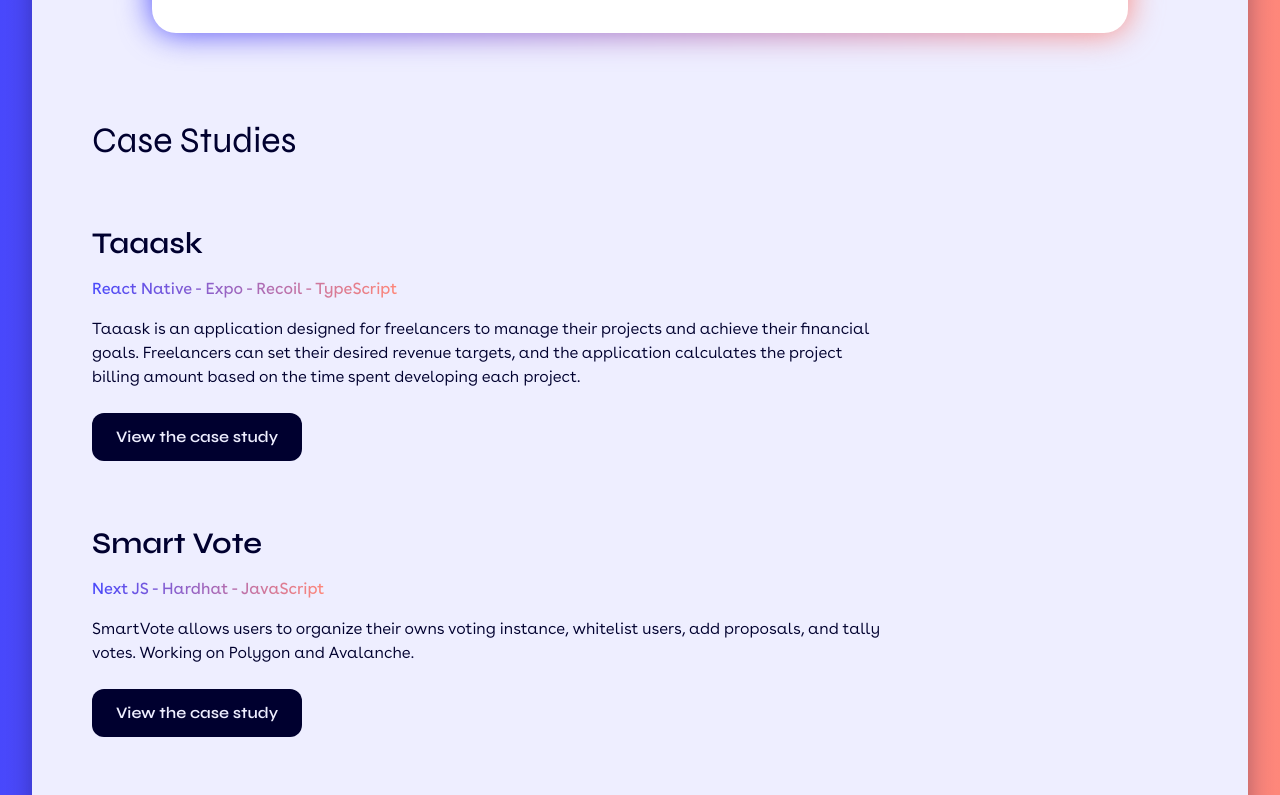
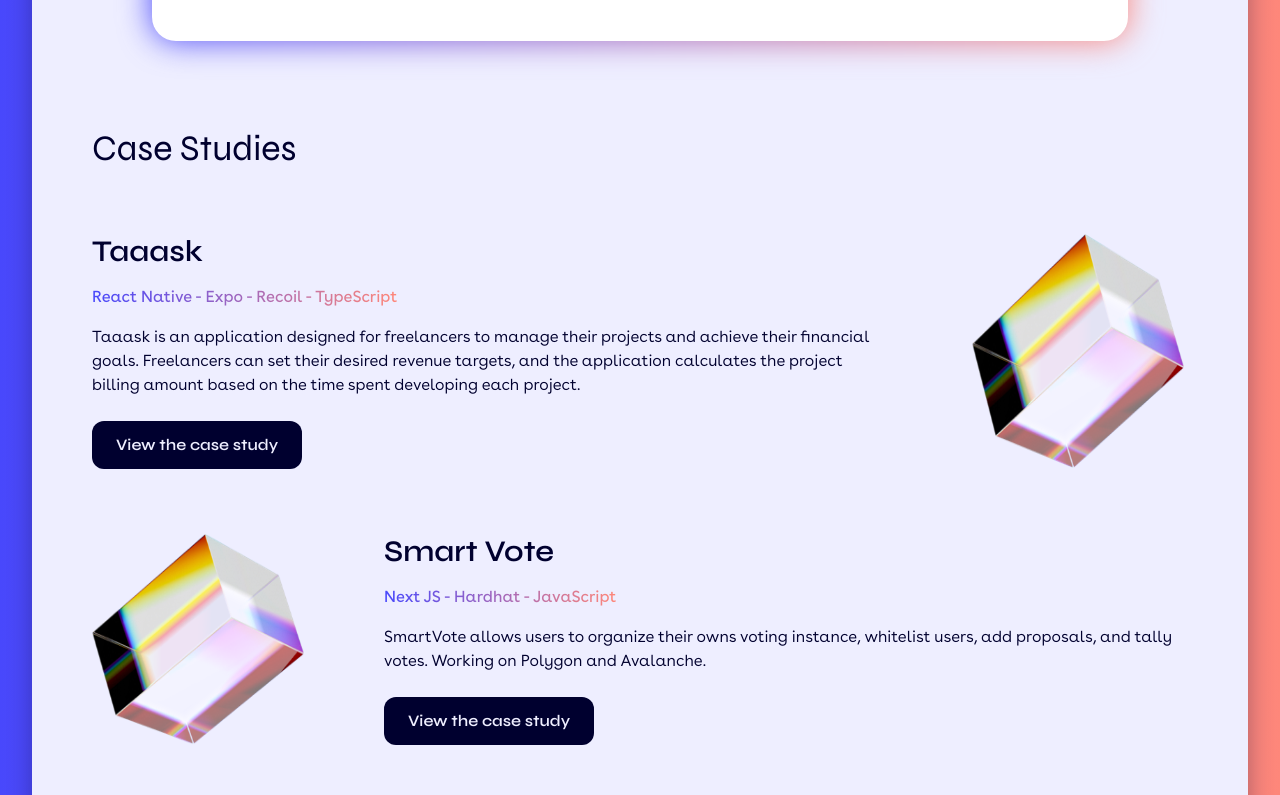
Before and after one commit to NicolasMilliard/portfolio2024, a Next.js app: page / in a window 1280 px wide. Shown: the part 945-1740 px from the top of the page. Built offline with nearby package versions, Linux system fonts and the light colour scheme.

Commit message:
Update case studies

```diff
--- a/app/containers/Home/CaseStudies/index.tsx
+++ b/app/containers/Home/CaseStudies/index.tsx
@@ -2,17 +2,31 @@
 import { PrimaryButton } from "@app/components/Button";
 import { GradientParagraph, Paragraph } from "@app/components/Text";
 import { SectionTitle, SubTitle } from "@components/Title";
+import Image from "next/image";
 // Data
 import { case_studies } from "@app/data/case_studies";
 
 const CaseStudies = () => {
   return (
-    <section className="my-20">
+    <section className="relative my-20">
       <SectionTitle>Case Studies</SectionTitle>
+      <div className="flex">
         <div>
-        {case_studies.map((case_study) => (
-          <div key={case_study.id} className="my-16">
-            <>
+          {case_studies.map((case_study, index) => (
+            <div
+              key={case_study.id}
+              className={`my-16 ${index % 2 === 1 ? "flex gap-20" : "flex gap-20"}`}
+            >
+              {index % 2 === 1 && (
+                <Image
+                  src="/images/cube.png"
+                  alt="cube"
+                  width={212}
+                  height={128}
+                  quality={100}
+                />
+              )}
+              <div>
                 <SubTitle>{case_study.title}</SubTitle>
                 <div className="my-4">
                   <GradientParagraph>{case_study.tech_stack}</GradientParagraph>
@@ -21,9 +35,19 @@ const CaseStudies = () => {
                 <div className="mt-6">
                   <PrimaryButton>View the case study</PrimaryButton>
                 </div>
-            </>
+              </div>
+              {index % 2 === 0 && (
+                <Image
+                  src="/images/cube.png"
+                  alt="cube"
+                  width={212}
+                  height={128}
+                  quality={100}
+                />
+              )}
             </div>
           ))}
+        </div>
       </div>
     </section>
   );
--- a/app/containers/Home/Introduction/index.tsx
+++ b/app/containers/Home/Introduction/index.tsx
@@ -5,7 +5,7 @@ import Image from "next/image";
 
 const Introduction = () => {
   return (
-    <section className="mt-32 flex items-center justify-center gap-10">
+    <section className="flex items-center justify-center gap-10">
       <div className="hidden md:block">
         <Image
           src="/images/prism.png"
--- a/app/layout.tsx
+++ b/app/layout.tsx
@@ -14,7 +14,7 @@ export default function RootLayout({ children }: { children: ReactNode }) {
       >
         <div className="relative bg-grey md:mx-8 md:my-10 md:rounded-3xl md:shadow-xl">
           <Navbar />
-          <main className="px-15 py-14">{children}</main>
+          <main className="px-15 pb-14 pt-48">{children}</main>
           <Footer />
         </div>
       </body>
--- a/tailwind.config.ts
+++ b/tailwind.config.ts
@@ -29,6 +29,21 @@ const config: Config = {
       boxShadow: {
         xl: "0 0 24px rgba(0, 0, 47, 0.3)",
       },
+      animation: {
+        "bounce-slow": "bounce 3s linear infinite",
+      },
+      keyframes: {
+        wiggle: {
+          "0%, 100%": {
+            transform: "translateY(-25%)",
+            animationTimingFunction: "cubic-bezier(0.8,0,1,1)",
+          },
+          "50%": {
+            transform: "none",
+            animationTimingFunction: "cubic-bezier(0,0,0.2,1)",
+          },
+        },
+      },
     },
   },
   plugins: [],
```
Also changed, not shown: public/images/cube.png (added). Lines whose indentation alone changed are shown as unchanged.
